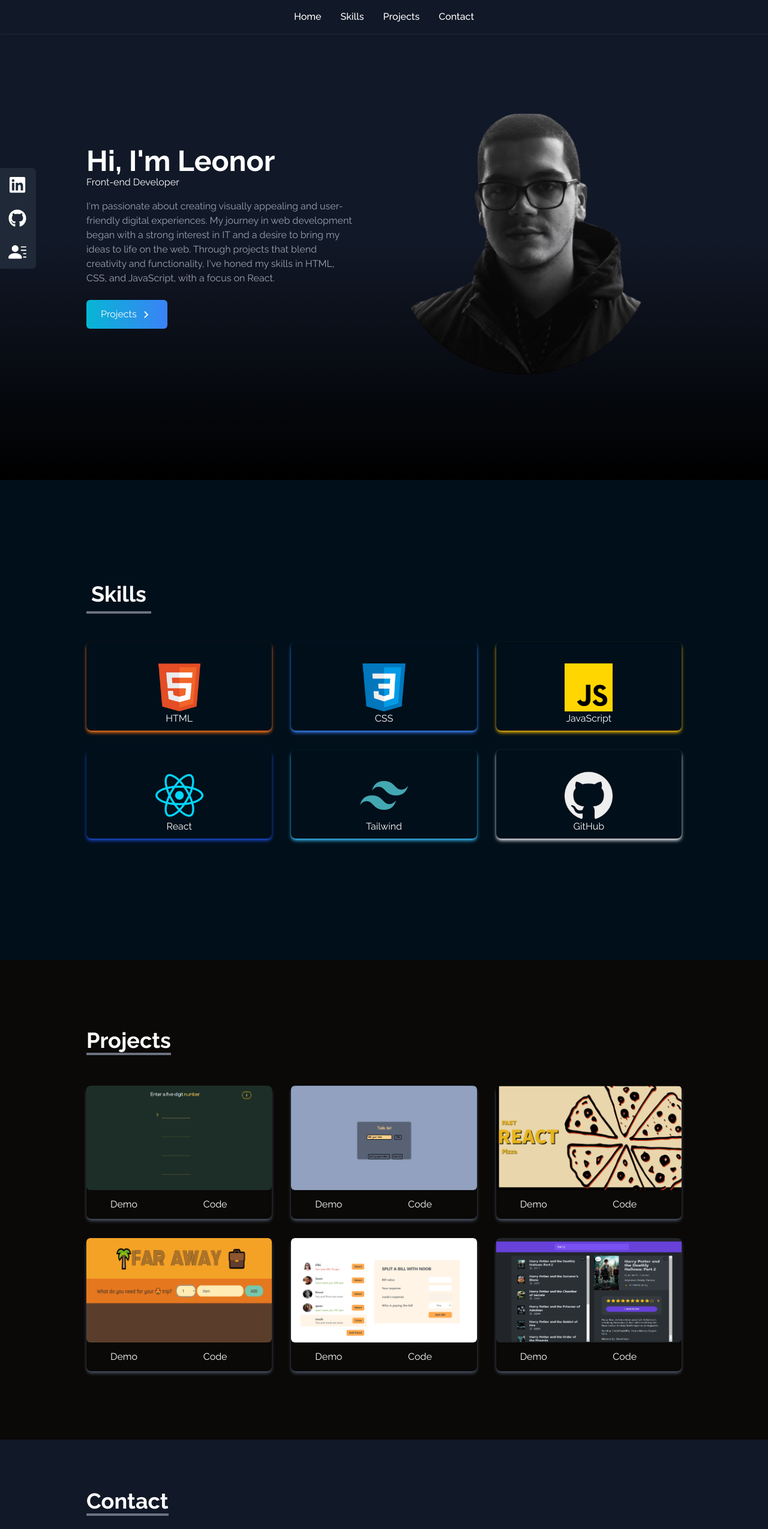
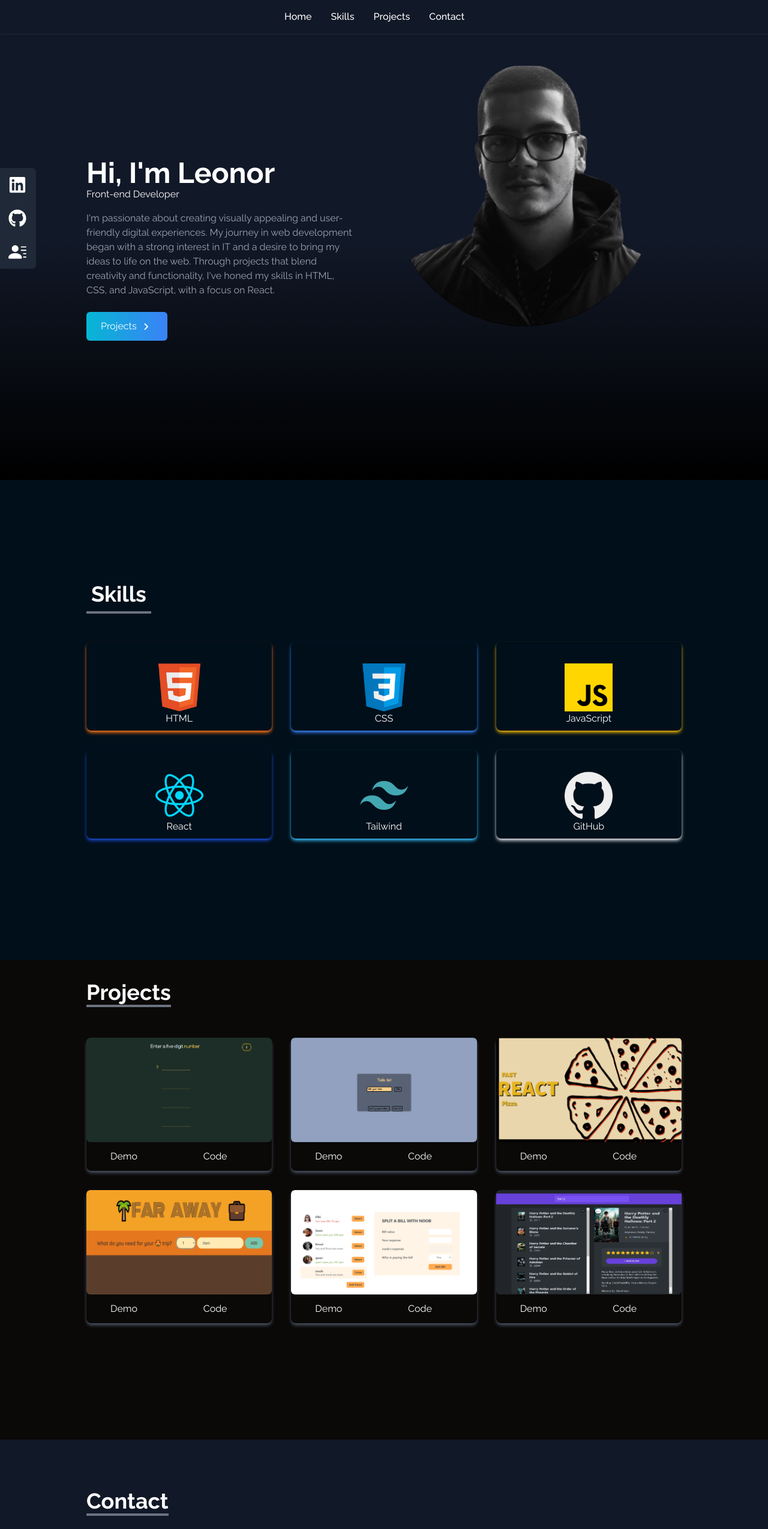
Before and after one commit to leonorlazami/My-Portfolio, a React (Create React App) app: page / in a window 1280 px wide. Shown: the top 2549 px of the page at 60% size. Built offline with nearby package versions, Linux system fonts and the light colour scheme.

Commit message:
added close button

```diff
--- a/public/index.html
+++ b/public/index.html
@@ -12,7 +12,7 @@
     <link rel="icon" type="image/png" sizes="16x16" href="favicon-16x16.png" />
     <link rel="icon" type="image/png" sizes="32x32" href="favicon-32x32.png" />
     <link rel="apple-touch-icon" sizes="180x180" href="apple-touch-icon.png" />
-    <title>Leonor's Portofolio</title>
+    <title>Leonor's Portfolio</title>
   </head>
   <body>
     <noscript></noscript>
--- a/src/components/Home.jsx
+++ b/src/components/Home.jsx
@@ -1,6 +1,7 @@
 import React from "react";
 import HeroImage from "../assets/profile.png";
 import { MdOutlineKeyboardArrowRight } from "react-icons/md";
+
 import { Link } from "react-scroll";
 
 const Home = () => {
@@ -11,7 +12,7 @@ const Home = () => {
     >
       <div className="max-w-screen-lg mx-auto flex flex-col items-center justify-center h-full px-4 md:flex-row">
         <div className="flex flex-col justify-center h-full mr-5">
-          <h2 className="text-3xl sm:text-5xl font-bold text-white ">
+          <h2 className="text-3xl sm:text-5xl font-bold text-white mt-10">
             Hi, I'm Leonor
           </h2>
           <h3 className="text-white">Front-end Developer</h3>
@@ -42,7 +43,7 @@ const Home = () => {
           <img
             src={HeroImage}
             alt="my profile"
-            className="rounded-2xl mx-auto w-2/3 md:w-full"
+            className="rounded-2xl mx-auto w-2/3 md:w-full mb-40"
           />
         </div>
       </div>
--- a/src/components/NavBar.jsx
+++ b/src/components/NavBar.jsx
@@ -1,6 +1,7 @@
 import React, { useState } from "react";
 import { FaBars, FaTimes } from "react-icons/fa";
 import { Link } from "react-scroll";
+import { IoClose } from "react-icons/io5";
 
 const NavBar = () => {
   const [nav, setNav] = useState(false);
@@ -20,6 +21,10 @@ const NavBar = () => {
     {
       id: 4,
       link: "contact",
+    },
+    {
+      id: 5,
+      link: <IoClose size={60} className={nav ? "" : "hidden"} />,
     },
   ];
   return (
--- a/src/components/Projects.jsx
+++ b/src/components/Projects.jsx
@@ -64,7 +64,10 @@ const Projects = () => {
   ];
 
   return (
-    <div name="projects" className="bg-[#0a0908] w-full text-white md:h-screen">
+    <div
+      name="projects"
+      className="bg-[#0a0908] w-full text-white md:h-screen pb-40"
+    >
       <div className="max-w-screen-lg p-4 mx-auto flex flex-col justify-center w-full h-full">
         <div className="pb-9 mb-5">
           <p className="text-4xl font-bold inline border-b-4 border-gray-500">
--- a/src/components/SocialLinks.jsx
+++ b/src/components/SocialLinks.jsx
@@ -12,7 +12,7 @@ const SocialLinks = () => {
           LinkedIn <FaLinkedin size={30} />
         </>
       ),
-      href: "https://linkedin.com",
+      href: "https://www.linkedin.com/in/leonor-l-684909287/",
       style: "rounded-tr-md",
     },
     {
@@ -22,7 +22,7 @@ const SocialLinks = () => {
           GitHub <FaGithub size={30} />
         </>
       ),
-      href: "https://github.com/theLeoNoir",
+      href: "https://github.com/leonorlazami",
     },
 
     {
```
Also changed, not shown: src/assets/portfolio/profilepic.png (added).
